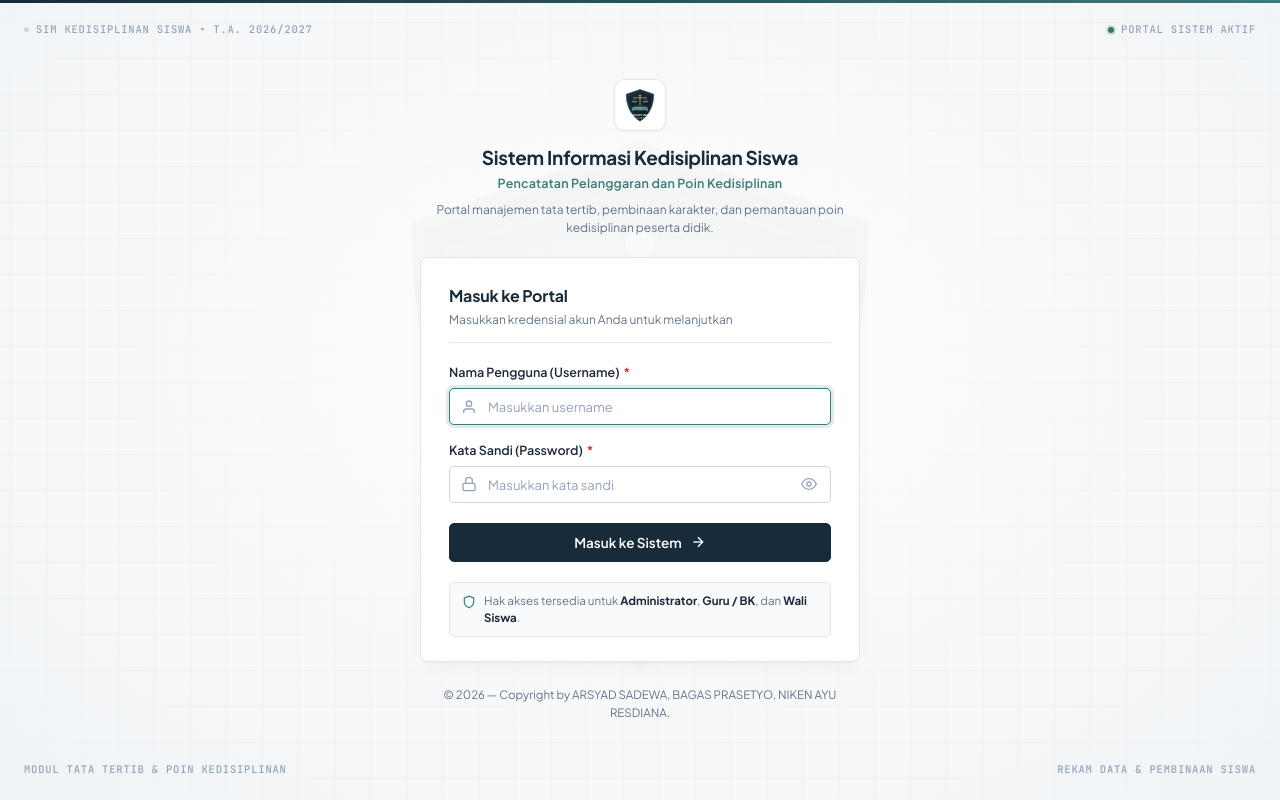
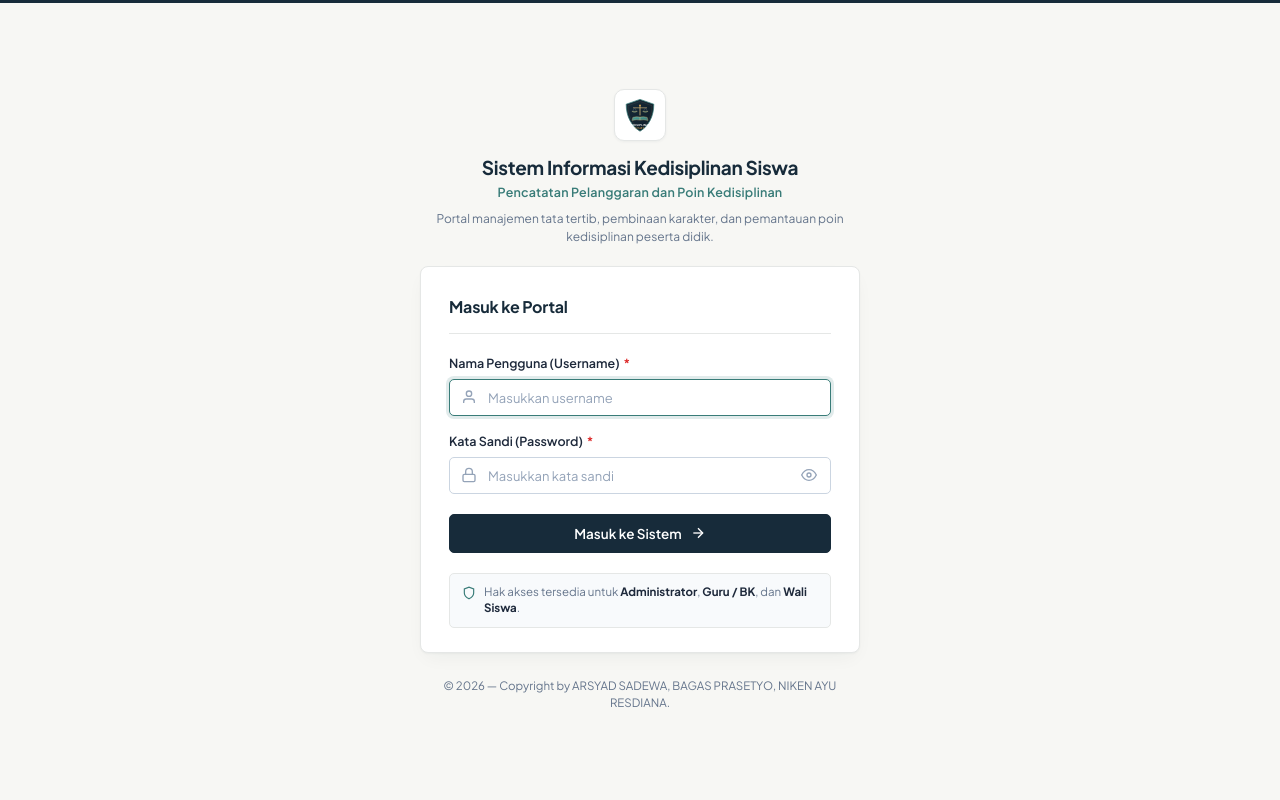
Before and after one commit to not-kuman/Implementasi-Sistem-Pencatatan-Pelanggaran-dan-Poin-Kedisiplinan-Siswa-Berbasis-Web-Real-Time, a PHP site: page /login.php in a window 1280 px wide. Run offline with PHP 8.4, Linux system fonts and the light colour scheme; data that the repository does not hold is empty; some libraries are stand-ins or nearby versions.

Commit message:
refactor(login): revert background to clean institutional theme and remove autentikasi terpadu badge

```diff
--- a/assets/css/auth.css
+++ b/assets/css/auth.css
@@ -4,19 +4,13 @@
  * Scoped Architectural Design: Administrative School Portal
  */
 
-/* Background Grid & Ambient Backdrop */
+/* Top Administrative Accent Bar */
 body.login-page {
   margin: 0;
   padding: 0;
   min-height: 100vh;
   font-family: var(--font-sans, 'Plus Jakarta Sans', -apple-system, BlinkMacSystemFont, sans-serif);
-  background-color: #F5F7F8;
-  background-image:
-    radial-gradient(ellipse 1000px 700px at 50% 45%, #FFFFFF 0%, rgba(245, 247, 248, 0.72) 60%, rgba(238, 242, 246, 0.95) 100%),
-    linear-gradient(to right, rgba(203, 213, 225, 0.45) 1px, transparent 1px),
-    linear-gradient(to bottom, rgba(203, 213, 225, 0.45) 1px, transparent 1px);
-  background-size: 100% 100%, 36px 36px, 36px 36px;
-  background-position: center center;
+  background-color: var(--color-background, #F7F7F4);
   color: var(--color-text-main, #1E293B);
   display: flex;
   flex-direction: column;
@@ -25,10 +19,8 @@ body.login-page {
   padding: 40px 16px;
   box-sizing: border-box;
   position: relative;
-  overflow-x: hidden;
 }
 
-/* Top Institutional Accent Line */
 body.login-page::before {
   content: "";
   position: fixed;
@@ -36,77 +28,12 @@ body.login-page::before {
   left: 0;
   right: 0;
   height: 3px;
-  background: linear-gradient(90deg, #172B3A 0%, #397C78 100%);
+  background-color: var(--color-primary, #172B3A);
   z-index: 100;
-}
-
-/* Background Watermark Emblem */
-.login-bg-watermark {
-  position: fixed;
-  top: 50%;
-  left: 50%;
-  transform: translate(-50%, -50%);
-  width: 580px;
-  height: 580px;
-  opacity: 0.032;
-  pointer-events: none;
-  z-index: 1;
-  user-select: none;
-  filter: grayscale(100%);
-}
-
-.login-watermark-img {
-  width: 100%;
-  height: 100%;
-  display: block;
-}
-
-/* Corner Administrative Tags (Framing the Viewport) */
-.login-corner-tag {
-  position: fixed;
-  font-family: var(--font-mono, 'JetBrains Mono', monospace);
-  font-size: 10.5px;
-  font-weight: 500;
-  color: #94A3B8;
-  letter-spacing: 0.8px;
-  display: flex;
-  align-items: center;
-  gap: 7px;
-  pointer-events: none;
-  z-index: 5;
-  user-select: none;
-}
-
-.login-corner-tl { top: 22px; left: 24px; }
-.login-corner-tr { top: 22px; right: 24px; }
-.login-corner-bl { bottom: 22px; left: 24px; }
-.login-corner-br { bottom: 22px; right: 24px; }
-
-.corner-dot {
-  width: 5px;
-  height: 5px;
-  border-radius: 50%;
-  background-color: #CBD5E1;
-}
-
-.corner-dot-live {
-  width: 6px;
-  height: 6px;
-  border-radius: 50%;
-  background-color: var(--color-success, #2E7D5A);
-  box-shadow: 0 0 0 2px rgba(46, 125, 90, 0.2);
-}
-
-@media (max-width: 900px) {
-  .login-corner-tag {
-    display: none;
-  }
 }
 
 /* Central Login Wrapper */
 .login-wrapper {
-  position: relative;
-  z-index: 10;
   width: 100%;
   max-width: 440px;
   display: flex;
@@ -167,7 +94,7 @@ body.login-page::before {
   background-color: #FFFFFF;
   border: 1px solid var(--color-border, #E5E7E6);
   border-radius: 8px;
-  padding: 26px 28px 24px 28px;
+  padding: 28px 28px 24px 28px;
   box-shadow: 0 1px 2px rgba(23, 43, 58, 0.04), 0 8px 20px -6px rgba(23, 43, 58, 0.06);
 }
 
@@ -183,13 +110,6 @@ body.login-page::before {
   font-weight: 700;
   color: var(--color-primary, #172B3A);
   letter-spacing: -0.2px;
-}
-
-.login-card-sub {
-  margin: 4px 0 0 0;
-  font-size: 12px;
-  color: var(--color-text-muted, #64748B);
-  line-height: 1.4;
 }
 
 /* Alert Notifications */
--- a/login.php
+++ b/login.php
@@ -89,33 +89,6 @@ if ($_SERVER['REQUEST_METHOD'] === 'POST') {
 </head>
 <body class="login-page">
 
-<!-- Subtle Background Architectural Watermark -->
-<div class="login-bg-watermark" aria-hidden="true">
-  <img src="<?= BASE_URL ?>/assets/images/logo.svg" alt="" class="login-watermark-img">
-</div>
-
-<!-- Viewport Framing: Corner Administrative Tags -->
-<div class="login-corner-tag login-corner-tl" aria-hidden="true">
-  <span class="corner-dot"></span>
-  <span>SIM KEDISIPLINAN SISWA</span>
-  <span>&bull;</span>
-  <span>T.A. <?= e(get_setting('academic_year', '2026/2027')) ?></span>
-</div>
-
-<div class="login-corner-tag login-corner-tr" aria-hidden="true">
-  <span class="corner-dot-live"></span>
-  <span>PORTAL SISTEM AKTIF</span>
-</div>
-
-<div class="login-corner-tag login-corner-bl" aria-hidden="true">
-  <span>MODUL TATA TERTIB & POIN KEDISIPLINAN</span>
-</div>
-
-<div class="login-corner-tag login-corner-br" aria-hidden="true">
-  <span>REKAM DATA & PEMBINAAN SISWA</span>
-</div>
-
-<!-- Main Central Wrapper -->
 <div class="login-wrapper">
   <!-- Header Identitas Aplikasi -->
   <header class="login-header">
@@ -131,7 +104,6 @@ if ($_SERVER['REQUEST_METHOD'] === 'POST') {
   <div class="login-card">
     <div class="login-card-header">
       <h2 class="login-card-title">Masuk ke Portal</h2>
-      <p class="login-card-sub">Masukkan kredensial akun Anda untuk melanjutkan</p>
     </div>
 
     <?php if (!$db_configured): ?>
```
